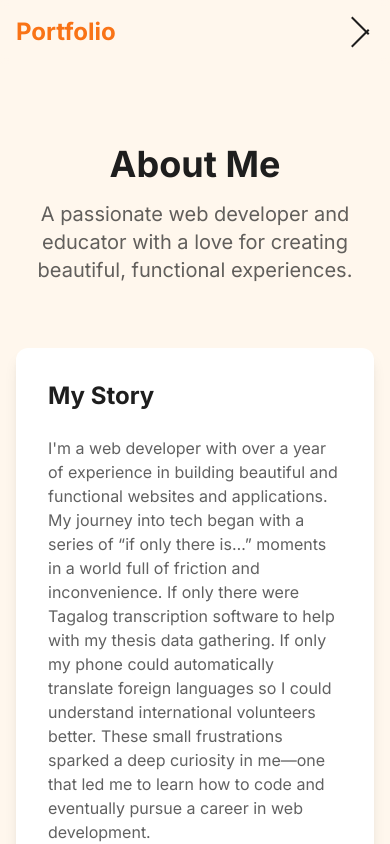
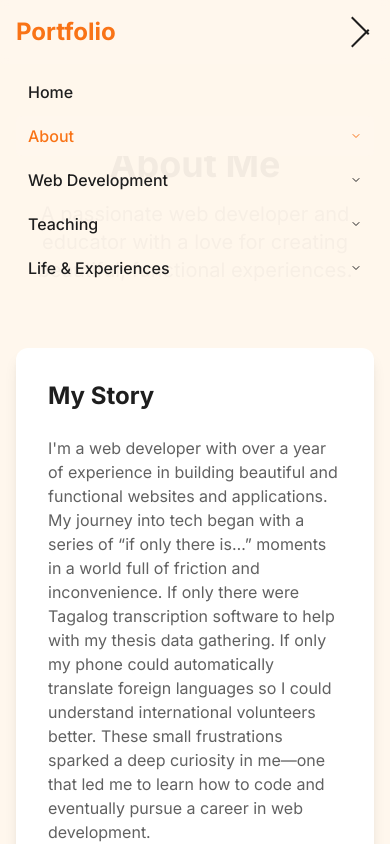
Before and after one commit to dianeatienza/e-portfolio-2025, a Next.js app: page /about in a window 390 px wide. Both pictures are taken after a click on the button "Open main menu". Shown: the top 844 px of the page. Built offline with nearby package versions, Linux system fonts and the light colour scheme.

Commit message:
Updated the Mobile Navigation

```diff
--- a/src/components/layout/Navigation.tsx
+++ b/src/components/layout/Navigation.tsx
@@ -2,7 +2,7 @@
 
 import { useState, useRef, useEffect } from "react";
 import Link from "next/link";
-import { motion } from "framer-motion";
+import { motion, AnimatePresence } from "framer-motion";
 import { usePathname } from "next/navigation";
 
 // Define types for navigation items
@@ -363,15 +363,23 @@ export default function Navigation() {
       </div>
 
       {/* Mobile Navigation Menu */}
+      <AnimatePresence>
+        {isOpen && (
           <motion.div
-        initial={false}
-        animate={isOpen ? "open" : "closed"}
-        variants={{
-          open: { opacity: 1, height: "auto" },
-          closed: { opacity: 0, height: 0 },
+            initial={{ opacity: 0, height: 0 }}
+            animate={{ opacity: 1, height: "auto" }}
+            exit={{ opacity: 0, height: 0 }}
+            className="mobile-nav"
+            style={{
+              position: "fixed",
+              top: "4rem",
+              left: 0,
+              right: 0,
+              backgroundColor: "rgba(255, 247, 237, 0.95)",
+              backdropFilter: "blur(4px)",
+              zIndex: 40,
+              overflow: "hidden",
             }}
-        style={{ display: "none" }}
-        className="mobile-nav"
           >
             <div
               style={{
@@ -392,7 +400,9 @@ export default function Navigation() {
                         fontSize: "1rem",
                         fontWeight: 500,
                         borderRadius: "0.375rem",
-                    color: isPathActive(category.path) ? "#F97316" : "#1E1E1E",
+                        color: isPathActive(category.path)
+                          ? "#F97316"
+                          : "#1E1E1E",
                         backgroundColor: isPathActive(category.path)
                           ? "#FFF7ED"
                           : "transparent",
@@ -402,7 +412,9 @@ export default function Navigation() {
                         e.currentTarget.style.backgroundColor = "#FFF7ED";
                       }}
                       onMouseOut={(e) => {
-                    e.currentTarget.style.color = isPathActive(category.path)
+                        e.currentTarget.style.color = isPathActive(
+                          category.path
+                        )
                           ? "#F97316"
                           : "#1E1E1E";
                         e.currentTarget.style.backgroundColor = isPathActive(
@@ -442,7 +454,9 @@ export default function Navigation() {
                           e.currentTarget.style.backgroundColor = "#FFF7ED";
                         }}
                         onMouseOut={(e) => {
-                      e.currentTarget.style.color = isPathActive(category.path)
+                          e.currentTarget.style.color = isPathActive(
+                            category.path
+                          )
                             ? "#F97316"
                             : "#1E1E1E";
                           e.currentTarget.style.backgroundColor = isPathActive(
@@ -477,6 +491,7 @@ export default function Navigation() {
                         </svg>
                       </button>
 
+                      <AnimatePresence>
                         {activeDropdown === category.name && category.items && (
                           <motion.div
                             initial={{ opacity: 0, height: 0 }}
@@ -496,7 +511,10 @@ export default function Navigation() {
                                   key={item.path}
                                   initial={{ opacity: 0, x: -10 }}
                                   animate={{ opacity: 1, x: 0 }}
-                            transition={{ duration: 0.2, delay: index * 0.05 }}
+                                  transition={{
+                                    duration: 0.2,
+                                    delay: index * 0.05,
+                                  }}
                                 >
                                   <Link
                                     href={item.path}
@@ -521,9 +539,8 @@ export default function Navigation() {
                                         "#FFF7ED";
                                     }}
                                     onMouseOut={(e) => {
-                                e.currentTarget.style.color = isPathActive(
-                                  item.path
-                                )
+                                      e.currentTarget.style.color =
+                                        isPathActive(item.path)
                                           ? "#F97316"
                                           : "#1E1E1E";
                                       e.currentTarget.style.backgroundColor =
@@ -544,20 +561,22 @@ export default function Navigation() {
                             </div>
                           </motion.div>
                         )}
+                      </AnimatePresence>
                     </div>
                   )}
                 </div>
               ))}
             </div>
           </motion.div>
+        )}
+      </AnimatePresence>
 
       <style jsx>{`
         @media (min-width: 768px) {
           .desktop-nav {
             display: flex !important;
           }
-          .mobile-nav-button,
-          .mobile-nav {
+          .mobile-nav-button {
             display: none !important;
           }
         }
@@ -565,9 +584,6 @@ export default function Navigation() {
           .mobile-nav-button {
             display: flex !important;
           }
-          .mobile-nav {
-            display: block !important;
-          }
         }
       `}</style>
     </nav>
```
Lines whose indentation alone changed are shown as unchanged.
